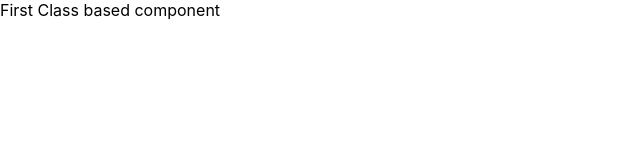
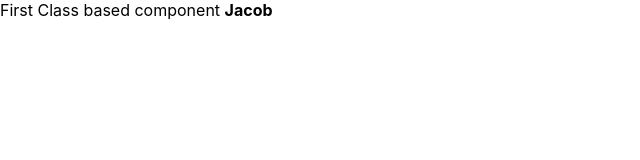
Before and after one commit to Mani007/React-Newsapp, a React (Create React App) app: page / in a window 1280 px wide. Shown: the top 160 px of the page, without its empty margins (0-640 px from the left). Built offline with nearby package versions, Linux system fonts and the light colour scheme.

Commit message:
class component with variable and THIS keyword

```diff
--- a/src/App.js
+++ b/src/App.js
@@ -24,9 +24,10 @@ import './App.css';
 import React, { Component } from 'react'
 
 export default class App extends Component {
+  name = "Jacob"
   render() {
     return (
-      <div>First Class based component </div>
+      <div>First Class based component <strong>{this.name}</strong> </div>
     )
   }
 }
```
